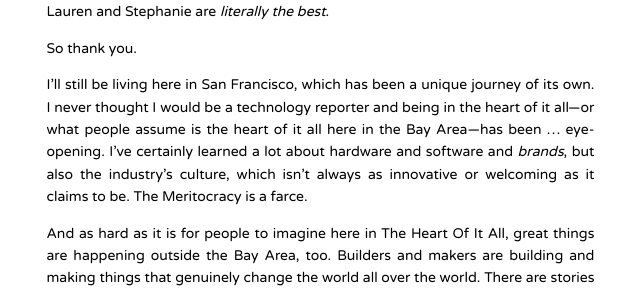
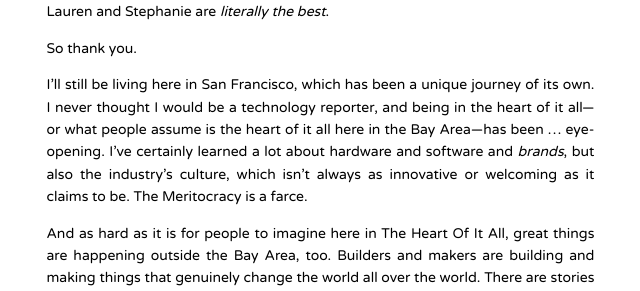
Before and after one commit to selenalarson/selenalarson.github.io, a Jekyll site: the page built from _posts/2014-11-12-a-new-chapter.html, in a window 1280 px wide. Shown: the part 867-1158 px from the top of the page, without its empty margins (320-960 px from the left). Built offline with Jekyll 4.4.1, drawn with Linux system fonts in a browser that asks for light colours; some web fonts are replaced; Markdown is read by kramdown in place of the engine named in the settings; comment, search, counter and statistics services are not loaded.

```diff
--- a/_posts/2014-11-12-a-new-chapter.html
+++ b/_posts/2014-11-12-a-new-chapter.html
@@ -20,7 +20,7 @@ But as much fun as the writing and reporting was, it was the people I worked wit
 
 So thank you. <p>
 
-I’ll still be living here in San Francisco, which has been a unique journey of its own. I never thought I would be a technology reporter and being in the heart of it all—or what people assume is the heart of it all here in the Bay Area—has been … eye-opening. I’ve certainly learned a lot about hardware and software and <i>brands</i>, but also the industry’s culture, which isn’t always as innovative or welcoming as it claims to be. The Meritocracy is a farce. <p>
+I’ll still be living here in San Francisco, which has been a unique journey of its own. I never thought I would be a technology reporter, and being in the heart of it all—or what people assume is the heart of it all here in the Bay Area—has been … eye-opening. I’ve certainly learned a lot about hardware and software and <i>brands</i>, but also the industry’s culture, which isn’t always as innovative or welcoming as it claims to be. The Meritocracy is a farce. <p>
 
 And as hard as it is for people to imagine here in The Heart Of It All, great things are happening outside the Bay Area, too. Builders and makers are building and making things that genuinely change the world all over the world. There are stories to be told from different angles and diverse perspectives in both Silicon Valley and outside the bubble, and I’m stoked to be a person that is empowered to discover and tell those stories. <p>
 
```
Also changed, not shown: README.md.
